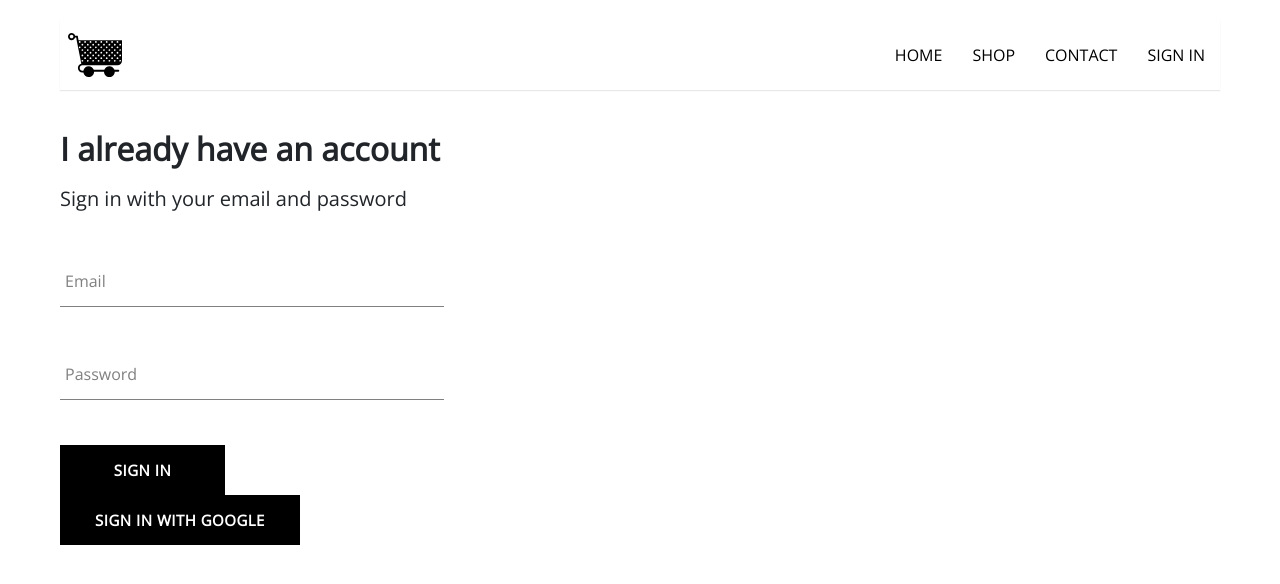
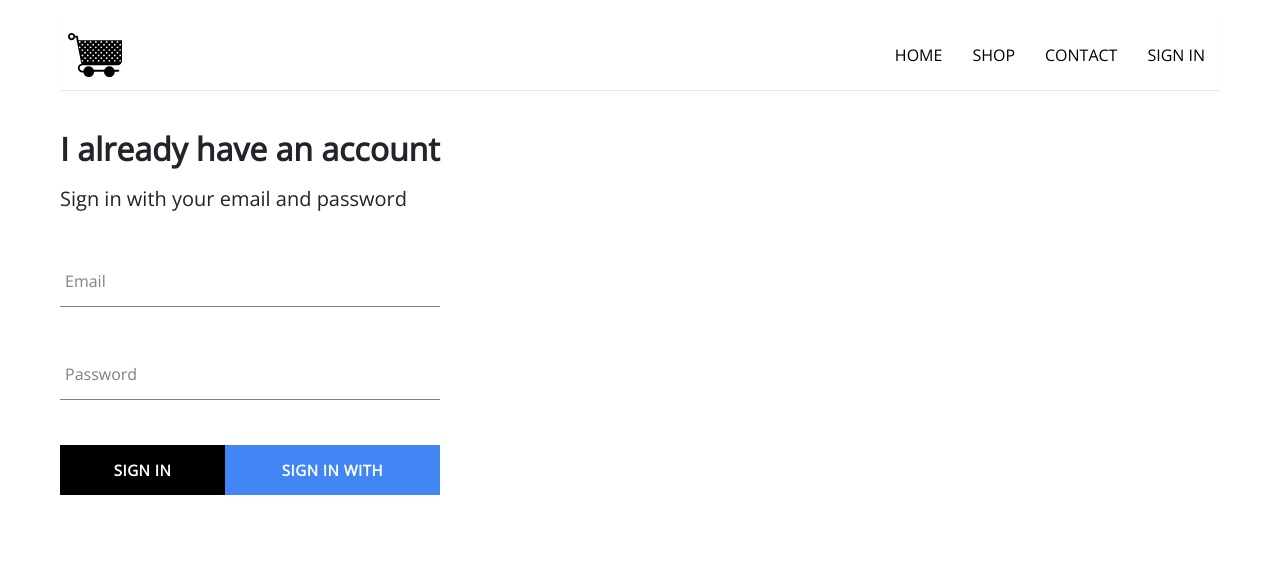
Before and after one commit to Seun-A/react-ecommerce, a React (Create React App) app: page /signin in a window 1280 px wide. Shown: the top 584 px of the page. Built offline with nearby package versions, Linux system fonts and the light colour scheme; no server answers.

Commit message:
Firebase Sign In

```diff
--- a/src/App.css
+++ b/src/App.css
@@ -1,14 +1,18 @@
+* {
+  box-sizing: border-box;
+}
+
 body {
   font-family: 'Open Sans', sans-serif;
   margin: 20px 60px;
 }
 
-a {
+a, .option {
   text-decoration: none;
   color: black;
   transition: transform 0.5s;
 }
-a:hover {
+a:hover, .option:hover {
   color: black;
   transform: scale(1.1);
 }
--- a/src/App.js
+++ b/src/App.js
@@ -1,15 +1,39 @@
+import React from 'react';
 import { Outlet } from 'react-router-dom';
 import './App.css';
 
 import Header from './components/header/header.component';
+import { auth } from './firebase/firebase.utils';
 
-function App() {
-  return (
+class App extends React.Component {
+  constructor() {
+    super();
+
+    this.state = {
+      currentUser: null
+    }
+  }
+
+  unsubscribeFromAuth = null
+
+  componentDidMount() {
+    this.unsubscribeFromAuth = auth.onAuthStateChanged(user => {
+      this.setState({ currentUser: user });
+    })
+  }
+
+  componentWillUnmount() {
+    this.unsubscribeFromAuth()
+  }
+
+  render() {
+    return (
     <div className="App">
-      <Header />
+      <Header currentUser={this.state.currentUser} />
       <Outlet />
     </div>
-  );
+    );
+  }
 }
 
 export default App;
--- a/src/components/button/button.component.jsx
+++ b/src/components/button/button.component.jsx
@@ -1,8 +1,8 @@
 import React from "react";
 import './button.style.scss'
 
-const Button = ({ children, ...otherProps }) => (
-  <button className="custom-btn" { ...otherProps }>
+const Button = ({ children, isGoogleSignIn, ...otherProps }) => (
+  <button className={`custom-btn ${ isGoogleSignIn ? 'google-sign-in' : '' }`} { ...otherProps }>
     { children }
   </button>
 )
--- a/src/components/button/button.style.scss
+++ b/src/components/button/button.style.scss
@@ -18,4 +18,14 @@
     color: black;
     border: 1px solid black;
   }
+
+  &.google-sign-in {
+    background-color: #4285f4;
+    color: white;
+
+    &:hover {
+      background-color: #357ae8;
+      border: none;
+    }
+  }
 }
--- a/src/components/header/header.component.jsx
+++ b/src/components/header/header.component.jsx
@@ -3,15 +3,20 @@ import { Link } from 'react-router-dom'
 import './header.style.scss'
 
 import { ReactComponent as Logo } from '../../assets/cart-svgrepo-com.svg'
+import { auth } from '../../firebase/firebase.utils'
 
-const Header = () => (
+const Header = ({ currentUser }) => (
   <div className='header w-100 mb-3 d-flex justify-content-between'>
     <Link className='logo-container h-100 p-2 d-flex align-items-center' to="/"><Logo className='logo' /></Link>
     <div className='options w-75 h-100 d-flex align-items-center justify-content-end'>
       <Link className='option' to='/'>HOME</Link>
       <Link className='option' to='/shop'>SHOP</Link>
       <Link className='option' to='/contact'>CONTACT</Link>
-      <Link className='option' to='/signin'>SIGN IN</Link>
+      {
+        currentUser ?
+          <div className='option' onClick={() => auth.signOut()}>SIGN OUT</div> :
+          <Link className='option' to='/signin'>SIGN IN</Link>
+      }
     </div>
   </div>
 )
--- a/src/components/header/header.style.scss
+++ b/src/components/header/header.style.scss
@@ -14,6 +14,7 @@
   .options {
     .option {
       padding: 10px 15px;
+      cursor: pointer;
     }
   }
 }
--- a/src/components/sign-in/sign-in.component.jsx
+++ b/src/components/sign-in/sign-in.component.jsx
@@ -34,6 +34,7 @@ class SignIn extends React.Component {
           <FormInput
             name="email"
             type='email'
+            autoComplete='username'
             label='Email'
             value={this.state.email}
             handleChange={this.handleChange}
@@ -42,14 +43,17 @@ class SignIn extends React.Component {
           <FormInput
             name="password"
             type='password'
+            autoComplete='current-password'
             label='Password'
             value={this.state.password}
             handleChange={this.handleChange}
             required
           />
 
-          <Button type='submit'>Sign In</Button>
-          <Button onClick={signInWithGoogle}>Sign In With Google</Button>
+          <div className="d-flex justify-content-between">
+            <Button type='submit'>Sign In</Button>
+            <Button isGoogleSignIn onClick={signInWithGoogle}>Sign In With Google</Button>
+          </div>
         </form>
       </div>
     );
--- a/src/components/sign-in/sign-in.style.scss
+++ b/src/components/sign-in/sign-in.style.scss
@@ -1,5 +1,5 @@
 .sign-in {
-  width: 30vw;
+  width: 380px;
 }
 
 
```
